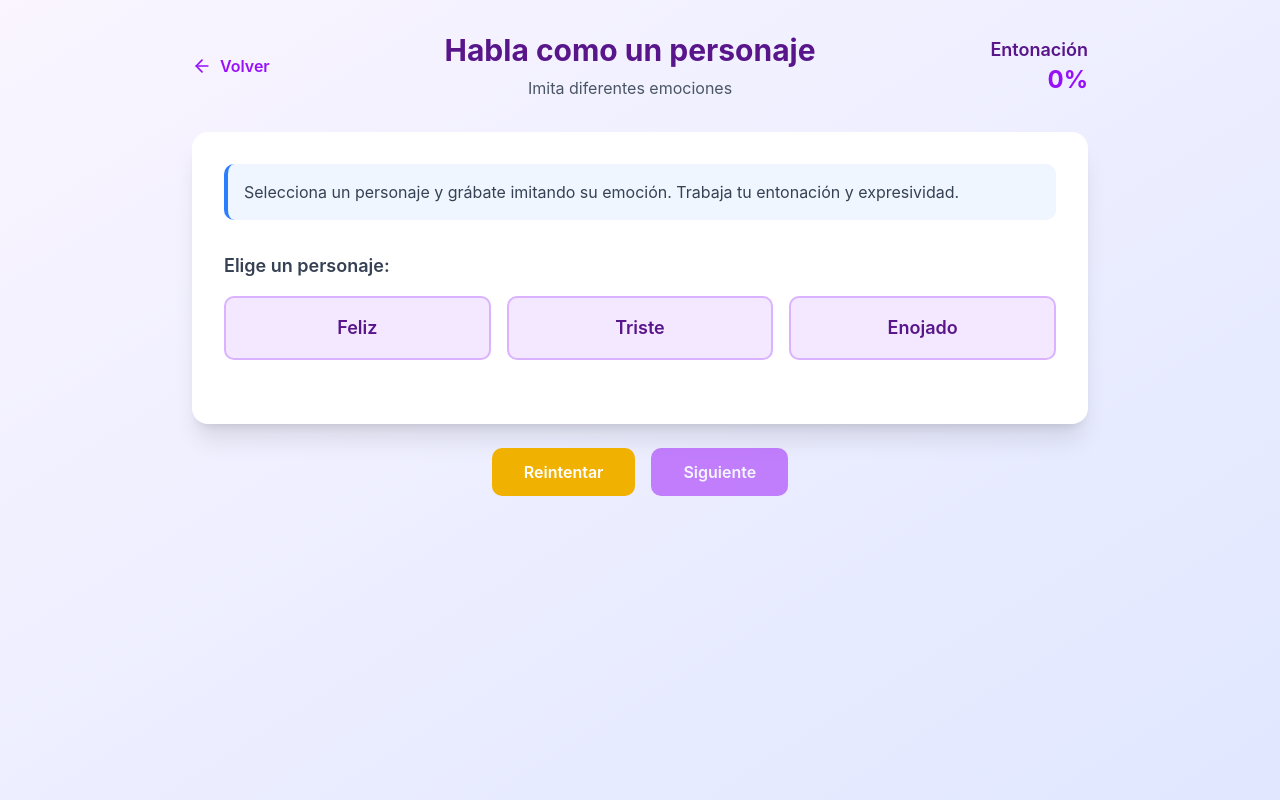
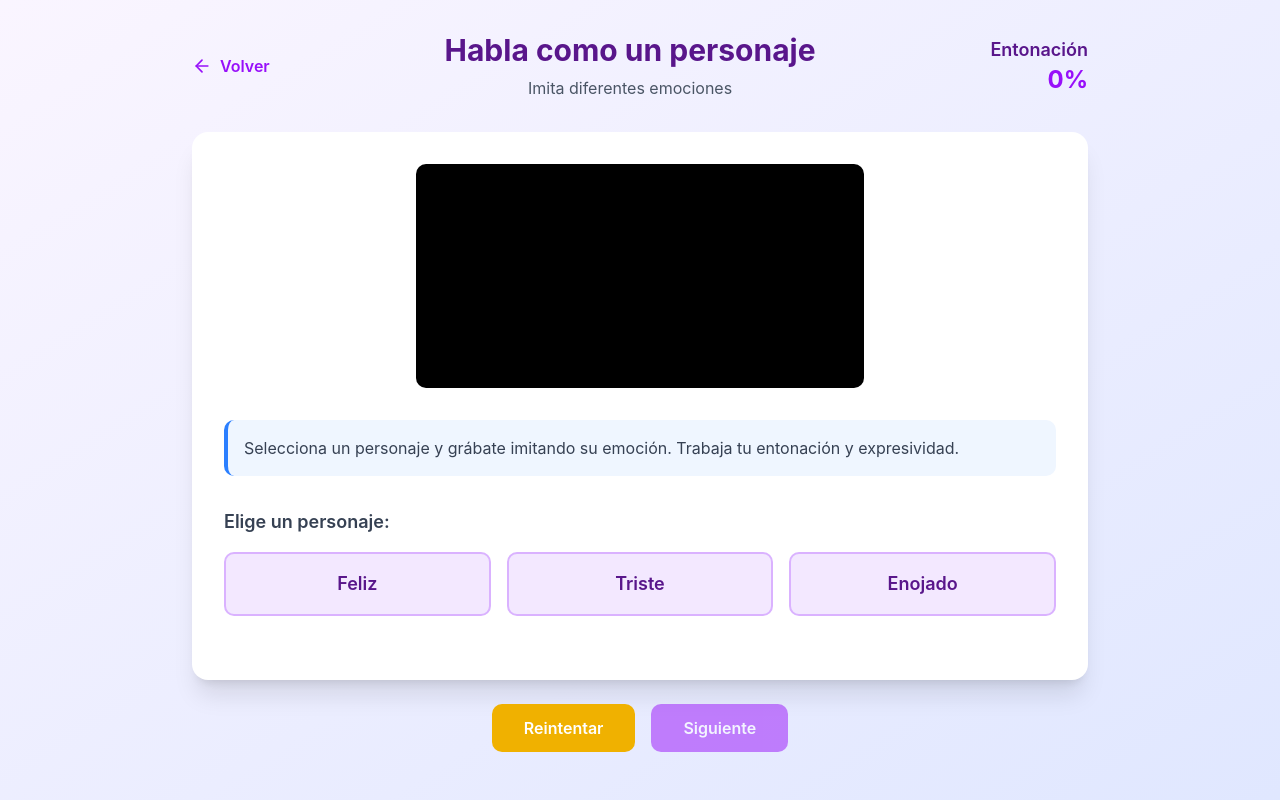
Before and after one commit to aborda001/Tesis, a Next.js app in the folder Frontend/: page /game/1/character-voice in a window 1280 px wide. Built offline with nearby package versions, Linux system fonts and the light colour scheme; no server answers.

Commit message:
Some changes

```diff
--- a/Frontend/app/game/[id]/character-voice/page.tsx
+++ b/Frontend/app/game/[id]/character-voice/page.tsx
@@ -3,6 +3,7 @@
 import { useEffect, useState } from "react"
 import { useRouter, useParams } from "next/navigation"
 import { ArrowLeft, Mic } from "lucide-react"
+import { CameraInline } from "@/components/camera-inline"
 
 const characters: { [key: string]: { name: string; emotion: string; example: string }[] } = {
   "2": [
@@ -96,6 +97,7 @@ export default function CharacterVoicePage() {
 
         {/* Game Container */}
         <div className="bg-white rounded-2xl shadow-xl p-8 mb-6">
+          <CameraInline />
           {/* Instructions */}
           <div className="mb-8 p-4 bg-blue-50 rounded-lg border-l-4 border-blue-500">
             <p className="text-gray-700">
--- a/Frontend/app/game/[id]/syntax/page.tsx
+++ b/Frontend/app/game/[id]/syntax/page.tsx
@@ -190,7 +190,9 @@ export default function SyntaxGamePage() {
         }
 
         localStorage.setItem("gameResults", JSON.stringify(results))
+
       }
+
       router.push(`/game/${gradeId}/completion`)
     }
   }
```
